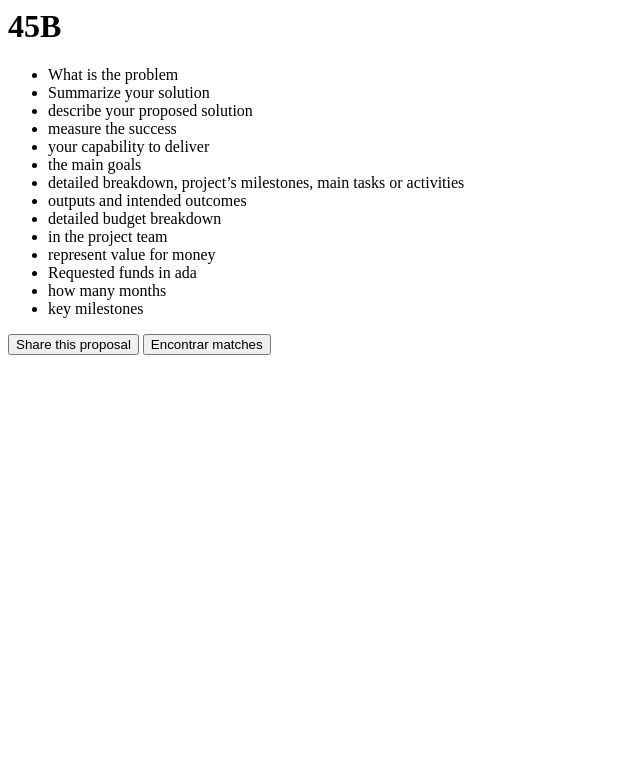
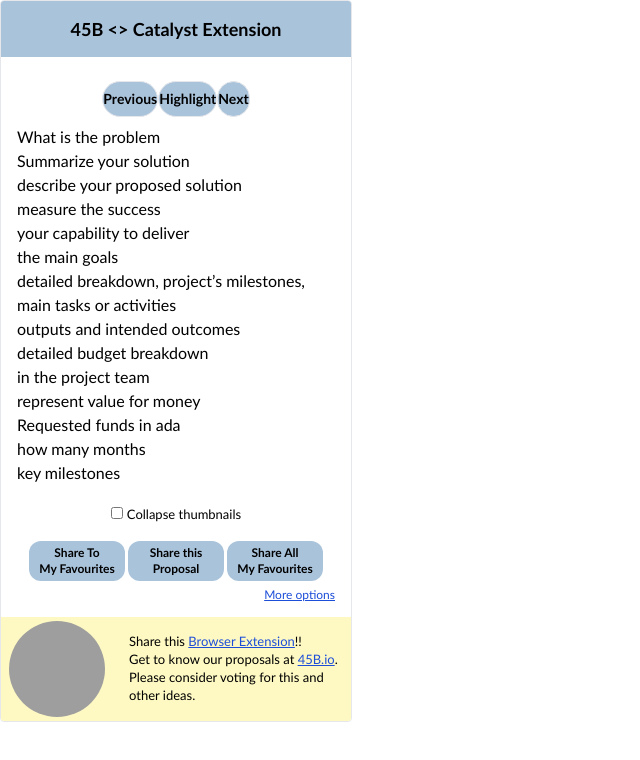
Before and after one commit to 45B-Cardano/45B_Catalyst_Extension, a browser extension: page 45b-duarte/index.html in a window 1280 px wide. Shown: the whole page, without its empty margins (0-640 px from the left). Drawn offline with Linux system fonts and the light colour scheme; grey boxes are pictures that could not be loaded.

Commit message:
drop in better HTML+CSS

```diff
--- a/45b-duarte/index.html
+++ b/45b-duarte/index.html
@@ -1,14 +1,93 @@
+<!DOCTYPE html>
 <html>
-  <body>
-    <h1>45B</h1>
-    <ul id="list" style="width: max-content;">
+<head>
+  <title>45B <> Catalyst Extension</title>
+  <link rel="stylesheet" href="index.css">
+</head>
+<body>
+  <div class="flex h-max w-[22rem] flex-col overflow-hidden border rounded font-sans">
+    <div class="h-14 w-full content-center border-red-600 bg-customBlue text-lg font-semibold">
+      <div class="border-full justify-center text-center">
+        <p>45B <> Catalyst Extension</p>
+      </div>
+    </div>
 
-    </ul>
-    <button onclick="navigator.share({url: document.URL})">Share this proposal</button>
-    <button id="read-content">Encontrar matches</button>
-    <script src="main.js"></script>
-    <div id='result-div' style="width:500px">
-      <code id='result'></code>
+    <div class="w-full ">
+      <div class="flex justify-center pt-6 font-semibold">
+        <div>
+          <button class="h-9 content-center rounded-3xl border bg-customBlue text-center text-sm hover:text-gray-900 hover:border-gray-400">Previous</button>
+        </div>
+        <div>
+          <button id="read-content" class="h-9 content-center rounded-3xl border bg-customBlue text-center text-sm hover:text-gray-900 hover:border-gray-400">Highlight</button>
+        </div>
+        <div >
+          <button class="h-9 content-center rounded-3xl border bg-customBlue text-center text-sm hover:text-gray-900 hover:border-gray-400">Next</button>
+        </div>
+      </div>
+
+      <div id='result-div' class="grid-cols-14 px-4 pt-2 pb-4 ">
+        <!-- <div class="hover:bg-blue-200 pl-2 pr-1 hover:rounded hover:font-semibold">What is the problem</div>
+        <div class="hover:bg-blue-200 pl-2 pr-1 hover:rounded hover:font-semibold">Summarize the solution</div>
+        <div class="hover:bg-blue-200 pl-2 pr-1 hover:rounded hover:font-semibold">Describe your proposed solution</div>
+        <div class="hover:bg-blue-200 pl-2 pr-1 hover:rounded hover:font-semibold">Measure the success</div>
+        <div class="hover:bg-blue-200 pl-2 pr-1 hover:rounded hover:font-semibold">Your capability to deliever</div>
+        <div class="hover:bg-blue-200 pl-2 pr-1 hover:rounded hover:font-semibold">Your main goals</div>
+        <div class="hover:bg-blue-200 pl-2 pr-1 hover:rounded hover:font-semibold">Detailed breakdown</div>
+        <div class="hover:bg-blue-200 pl-2 pr-1 hover:rounded hover:font-semibold">Project's milestones</div>
+        <div class="hover:bg-blue-200 pl-2 pr-1 hover:rounded hover:font-semibold">Main tasks or activities</div>
+        <div class="hover:bg-blue-200 pl-2 pr-1 hover:rounded hover:font-semibold">Outputs and intended outcomes</div>
+        <div class="hover:bg-blue-200 pl-2 pr-1 hover:rounded hover:font-semibold">Detailed budget breakdown</div>
+        <div class="hover:bg-blue-200 pl-2 pr-1 hover:rounded hover:font-semibold">In the project team</div>
+        <div class="hover:bg-blue-200 pl-2 pr-1 hover:rounded hover:font-semibold">Represent value for money</div>
+        <div class="hover:bg-blue-200 pl-2 pr-1 hover:rounded hover:font-semibold">Requested funds in ADA</div> -->
+        <ul id="list">
+
+        </ul>
+        <code id='result'></code>
+      </div>
+
+      <div class="flex justify-center text-center">
+        <div class="flex items-center pr-1">
+          <input type="checkbox" name="extensionCheckbox" id="extensionCheckbox" class="h-3 w-3 hover:scale-[1.10]" />
+        </div>
+        <div><label for="extensionCheckbox" class="text-[13px]">Collapse thumbnails</label></div>
+      </div>
+
+      <div class="px-4 pt-4">
+        <div class="flex justify-between px-3 font-semibold">
+          <div>
+            <button class="duration-50 w-24 transform content-center rounded-xl border-x-transparent bg-customBlue p-1 text-center text-xs transition  hover:shadow-lg">
+              Share To <br />
+              My Favourites
+            </button>
+          </div>
+          <div><button class="duration-50 w-24 transform content-center rounded-xl border-x-transparent bg-customBlue p-1 text-center text-xs transition hover:shadow-lg">Share this Proposal</button></div>
+          <div>
+            <button class="duration-50 w-24 transform content-center rounded-xl border-x-transparent bg-customBlue p-1 text-center text-xs transition  hover:shadow-lg">
+              Share All <br />
+              My Favourites
+            </button>
+          </div>
+        </div>
+        <div class="pb-3 text-right">
+          <a href="" class="text-xs text-blue-700 underline hover:font-semibold">More options</a>
+        </div>
+      </div>
+    </div>
+
+    <div class="flex w-full bg-yellow-100 px-2 py-1">
+      <div class="h-max w-max content-center pr-2">
+        <img src="https://45b.io/45b_border_tight.png" alt="45B logo" class="max-h-[6rem] min-h-[6rem] min-w-[6rem] max-w-[6rem] rounded-full" />
+      </div>
+
+      <div class="w-max content-center py-1 pl-4">
+        <p class="text-[13px] leading-snug">
+          Share this <a href="" class="text-blue-700 underline">Browser Extension</a>!! <br />
+          Get to know our proposals at <a href="https://45b.io" target="_blank" class="text-blue-700 underline hover:font-semibold">45B.io</a>. Please consider voting for this and other ideas.
+        </p>
+      </div>
+    </div>
   </div>
+  <script src="main.js"></script>
   </body>
 </html>
```
Also changed, not shown: 45b-duarte/index_BK.html (added, +14 -0 lines), 45b-duarte/index.css (added).
